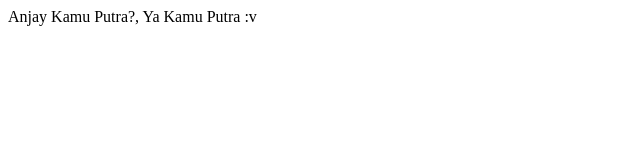
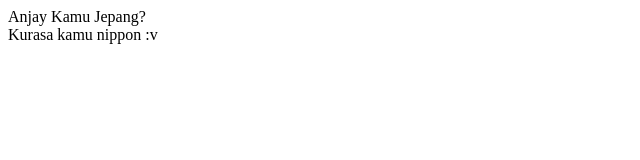
Before and after one commit to hadi-api-second/hadi-api-second.github.io, a plain HTML site: page index.html in a window 1280 px wide. Shown: the whole page, without its empty margins (0-640 px from the left). Drawn offline with Linux system fonts and the light colour scheme; no server answers.

Commit message:
Update index.html

```diff
--- a/index.html
+++ b/index.html
@@ -1,5 +1,5 @@
 <body>
-Anjay Kamu Putra?, Ya Kamu Putra :v
+Anjay Kamu Jepang?<br>Kurasa kamu nippon :v
 <script>
 fetch('https://hadi-api.cf/api/yt2/audio?url=https://youtu.be/RbIYecFybLw').then(res=>res.json()).then(res=>{
 result = res.result.download_audio
```
